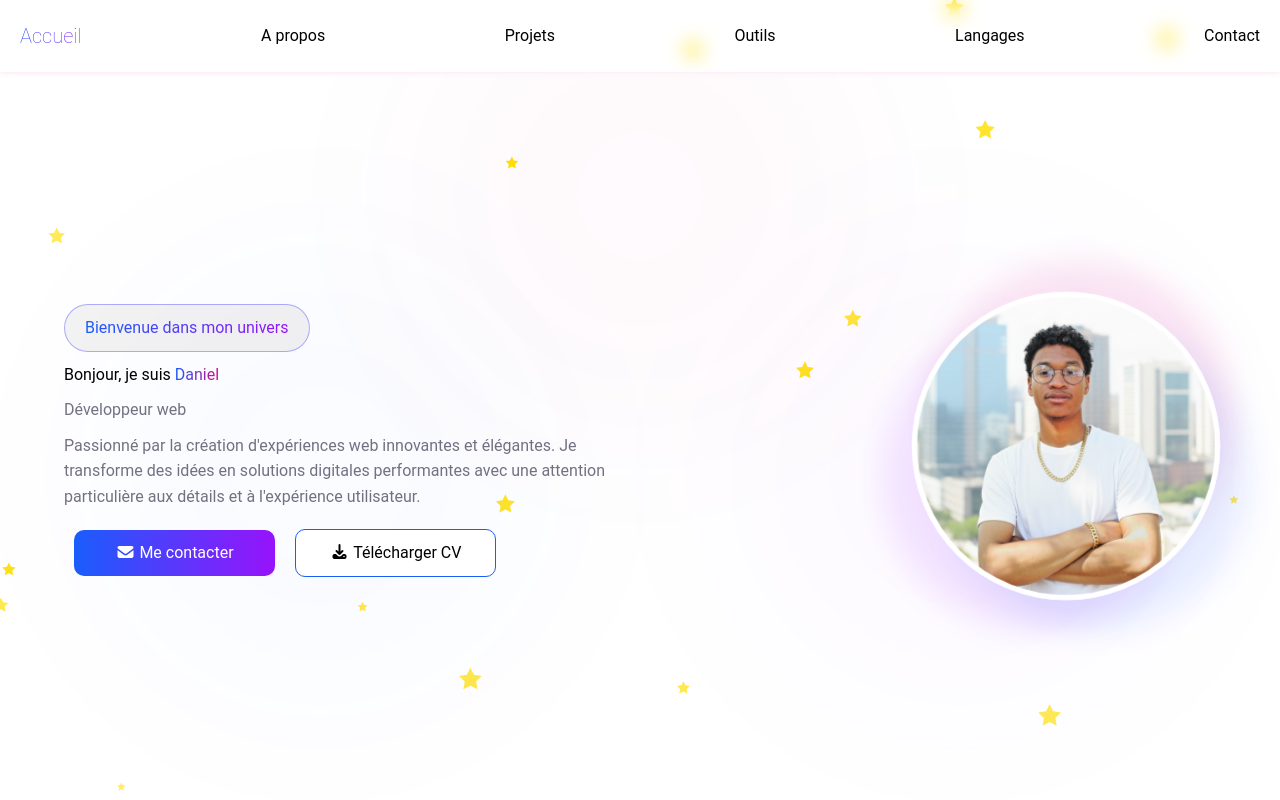
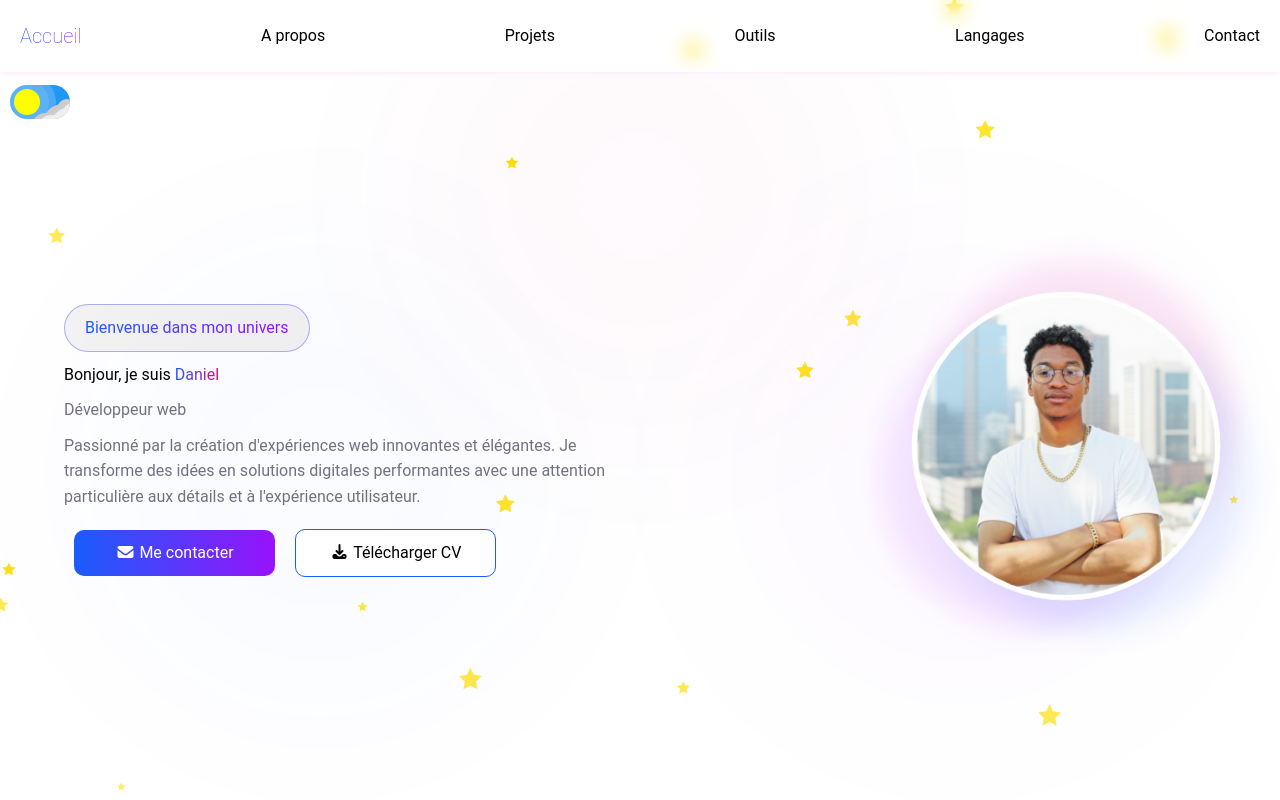
Before and after one commit to Daniel0455/portfolio_daniel, a Next.js app in the folder frontend/: page / in a window 1280 px wide. Shown: the top 800 px of the page. Built offline with nearby package versions, Linux system fonts and the light colour scheme.

Commit message:
Ajout de toggle theme statique

```diff
--- a/frontend/app/page.tsx
+++ b/frontend/app/page.tsx
@@ -1,6 +1,7 @@
 "use client"
 import { useEffect } from "react"
 import Nav from "@/components/Nav"
+import Theme from "@/components/theme"
 import Profil from "@/components/Profil"
 import Statistique from "@/components/Statistique"
 import Projet from "@/components/Projet"
@@ -25,11 +26,12 @@
     }, appearOptions)
 
     faders.forEach(fader => appearOnScroll.observe(fader))
-  }, []) // [] pour exécuter seulement après le rendu
+  }, [])
 
     return (
         <>
             <Nav />
+            <Theme />
             <div className="mainContainer">
                 <FuturisticBackground />
                 <div className="fade-in" id="accueil"><Profil /></div>
--- /dev/null
+++ b/frontend/components/theme.tsx
@@ -0,0 +1,74 @@
+"use client"
+export default function Theme(){
+    return(
+        <div className="containertheme">
+            <label className="switch">
+            <input id="input" type="checkbox"/>
+            <div className="slider round">
+                <div className="sun-moon">
+                <svg id="moon-dot-1" className="moon-dot" viewBox="0 0 100 100">
+                    <circle cx="50" cy="50" r="50"></circle>
+                </svg>
+                <svg id="moon-dot-2" className="moon-dot" viewBox="0 0 100 100">
+                    <circle cx="50" cy="50" r="50"></circle>
+                </svg>
+                <svg id="moon-dot-3" className="moon-dot" viewBox="0 0 100 100">
+                    <circle cx="50" cy="50" r="50"></circle>
+                </svg>
+                <svg id="light-ray-1" className="light-ray" viewBox="0 0 100 100">
+                    <circle cx="50" cy="50" r="50"></circle>
+                </svg>
+                <svg id="light-ray-2" className="light-ray" viewBox="0 0 100 100">
+                    <circle cx="50" cy="50" r="50"></circle>
+                </svg>
+                <svg id="light-ray-3" className="light-ray" viewBox="0 0 100 100">
+                    <circle cx="50" cy="50" r="50"></circle>
+                </svg>
+
+                <svg id="cloud-1" className="cloud-dark" viewBox="0 0 100 100">
+                    <circle cx="50" cy="50" r="50"></circle>
+                </svg>
+                <svg id="cloud-2" className="cloud-dark" viewBox="0 0 100 100">
+                    <circle cx="50" cy="50" r="50"></circle>
+                </svg>
+                <svg id="cloud-3" className="cloud-dark" viewBox="0 0 100 100">
+                    <circle cx="50" cy="50" r="50"></circle>
+                </svg>
+                <svg id="cloud-4" className="cloud-light" viewBox="0 0 100 100">
+                    <circle cx="50" cy="50" r="50"></circle>
+                </svg>
+                <svg id="cloud-5" className="cloud-light" viewBox="0 0 100 100">
+                    <circle cx="50" cy="50" r="50"></circle>
+                </svg>
+                <svg id="cloud-6" className="cloud-light" viewBox="0 0 100 100">
+                    <circle cx="50" cy="50" r="50"></circle>
+                </svg>
+                </div>
+                <div className="stars">
+                <svg id="star-1" className="star" viewBox="0 0 20 20">
+                    <path
+                    d="M 0 10 C 10 10,10 10 ,0 10 C 10 10 , 10 10 , 10 20 C 10 10 , 10 10 , 20 10 C 10 10 , 10 10 , 10 0 C 10 10,10 10 ,0 10 Z"
+                    ></path>
+                </svg>
+                <svg id="star-2" className="star" viewBox="0 0 20 20">
+                    <path
+                    d="M 0 10 C 10 10,10 10 ,0 10 C 10 10 , 10 10 , 10 20 C 10 10 , 10 10 , 20 10 C 10 10 , 10 10 , 10 0 C 10 10,10 10 ,0 10 Z"
+                    ></path>
+                </svg>
+                <svg id="star-3" className="star" viewBox="0 0 20 20">
+                    <path
+                    d="M 0 10 C 10 10,10 10 ,0 10 C 10 10 , 10 10 , 10 20 C 10 10 , 10 10 , 20 10 C 10 10 , 10 10 , 10 0 C 10 10,10 10 ,0 10 Z"
+                    ></path>
+                </svg>
+                <svg id="star-4" className="star" viewBox="0 0 20 20">
+                    <path
+                    d="M 0 10 C 10 10,10 10 ,0 10 C 10 10 , 10 10 , 10 20 C 10 10 , 10 10 , 20 10 C 10 10 , 10 10 , 10 0 C 10 10,10 10 ,0 10 Z"
+                    ></path>
+                </svg>
+                </div>
+            </div>
+            </label>
+
+        </div>
+    )
+}
--- a/frontend/styles/globals.css
+++ b/frontend/styles/globals.css
@@ -375,6 +375,291 @@
     backdrop-filter: blur(2px);
 }
 
+
+/*Toggle theme*/
+
+.containertheme
+{
+    position: fixed;
+    margin: 10px;
+    z-index: 200;
+}
+
+    .switch {
+    position: relative;
+    display: inline-block;
+    width: 60px;
+    height: 34px;
+    }
+
+    .switch #input {
+    opacity: 0;
+    width: 0;
+    height: 0;
+    }
+
+    .slider {
+    position: absolute;
+    cursor: pointer;
+    top: 0;
+    left: 0;
+    right: 0;
+    bottom: 0;
+    background-color: #2196f3;
+    -webkit-transition: 0.4s;
+    transition: 0.4s;
+    z-index: 0;
+    overflow: hidden;
+    }
+
+    .sun-moon {
+    position: absolute;
+    content: "";
+    height: 26px;
+    width: 26px;
+    left: 4px;
+    bottom: 4px;
+    background-color: yellow;
+    -webkit-transition: 0.4s;
+    transition: 0.4s;
+    }
+
+    #input:checked + .slider {
+    background-color: black;
+    }
+
+    #input:focus + .slider {
+    box-shadow: 0 0 1px #2196f3;
+    }
+
+    #input:checked + .slider .sun-moon {
+    -webkit-transform: translateX(26px);
+    -ms-transform: translateX(26px);
+    transform: translateX(26px);
+    background-color: white;
+    -webkit-animation: rotate-center 0.6s ease-in-out both;
+    animation: rotate-center 0.6s ease-in-out both;
+    }
+
+    .moon-dot {
+    opacity: 0;
+    transition: 0.4s;
+    fill: gray;
+    }
+
+    #input:checked + .slider .sun-moon .moon-dot {
+    opacity: 1;
+    }
+
+    .slider.round {
+    border-radius: 34px;
+    }
+
+    .slider.round .sun-moon {
+    border-radius: 50%;
+    }
+
+    #moon-dot-1 {
+    left: 10px;
+    top: 3px;
+    position: absolute;
+    width: 6px;
+    height: 6px;
+    z-index: 4;
+    }
+
+    #moon-dot-2 {
+    left: 2px;
+    top: 10px;
+    position: absolute;
+    width: 10px;
+    height: 10px;
+    z-index: 4;
+    }
+
+    #moon-dot-3 {
+    left: 16px;
+    top: 18px;
+    position: absolute;
+    width: 3px;
+    height: 3px;
+    z-index: 4;
+    }
+
+    #light-ray-1 {
+    left: -8px;
+    top: -8px;
+    position: absolute;
+    width: 43px;
+    height: 43px;
+    z-index: -1;
+    fill: white;
+    opacity: 10%;
+    }
+
+    #light-ray-2 {
+    left: -50%;
+    top: -50%;
+    position: absolute;
+    width: 55px;
+    height: 55px;
+    z-index: -1;
+    fill: white;
+    opacity: 10%;
+    }
+
+    #light-ray-3 {
+    left: -18px;
+    top: -18px;
+    position: absolute;
+    width: 60px;
+    height: 60px;
+    z-index: -1;
+    fill: white;
+    opacity: 10%;
+    }
+
+    .cloud-light {
+    position: absolute;
+    fill: #eee;
+    animation-name: cloud-move;
+    animation-duration: 6s;
+    animation-iteration-count: infinite;
+    }
+
+    .cloud-dark {
+    position: absolute;
+    fill: #ccc;
+    animation-name: cloud-move;
+    animation-duration: 6s;
+    animation-iteration-count: infinite;
+    animation-delay: 1s;
+    }
+
+    #cloud-1 {
+    left: 30px;
+    top: 15px;
+    width: 40px;
+    }
+
+    #cloud-2 {
+    left: 44px;
+    top: 10px;
+    width: 20px;
+    }
+
+    #cloud-3 {
+    left: 18px;
+    top: 24px;
+    width: 30px;
+    }
+
+    #cloud-4 {
+    left: 36px;
+    top: 18px;
+    width: 40px;
+    }
+
+    #cloud-5 {
+    left: 48px;
+    top: 14px;
+    width: 20px;
+    }
+
+    #cloud-6 {
+    left: 22px;
+    top: 26px;
+    width: 30px;
+    }
+
+    @keyframes cloud-move {
+    0% {
+        transform: translateX(0px);
+    }
+
+    40% {
+        transform: translateX(4px);
+    }
+
+    80% {
+        transform: translateX(-4px);
+    }
+
+    100% {
+        transform: translateX(0px);
+    }
+    }
+
+    .stars {
+    transform: translateY(-32px);
+    opacity: 0;
+    transition: 0.4s;
+    }
+
+    .star {
+    fill: white;
+    position: absolute;
+    -webkit-transition: 0.4s;
+    transition: 0.4s;
+    animation-name: star-twinkle;
+    animation-duration: 2s;
+    animation-iteration-count: infinite;
+    }
+
+    #input:checked + .slider .stars {
+    -webkit-transform: translateY(0);
+    -ms-transform: translateY(0);
+    transform: translateY(0);
+    opacity: 1;
+    }
+
+    #star-1 {
+    width: 20px;
+    top: 2px;
+    left: 3px;
+    animation-delay: 0.3s;
+    }
+
+    #star-2 {
+    width: 6px;
+    top: 16px;
+    left: 3px;
+    }
+
+    #star-3 {
+    width: 12px;
+    top: 20px;
+    left: 10px;
+    animation-delay: 0.6s;
+    }
+
+    #star-4 {
+    width: 18px;
+    top: 0px;
+    left: 18px;
+    animation-delay: 1.3s;
+    }
+
+    @keyframes star-twinkle {
+    0% {
+        transform: scale(1);
+    }
+
+    40% {
+        transform: scale(1.2);
+    }
+
+    80% {
+        transform: scale(0.8);
+    }
+
+    100% {
+        transform: scale(1);
+    }
+}
+
+
+
 /*Responsive*/
 @media screen and (max-width: 830px) {
     .nav
```
